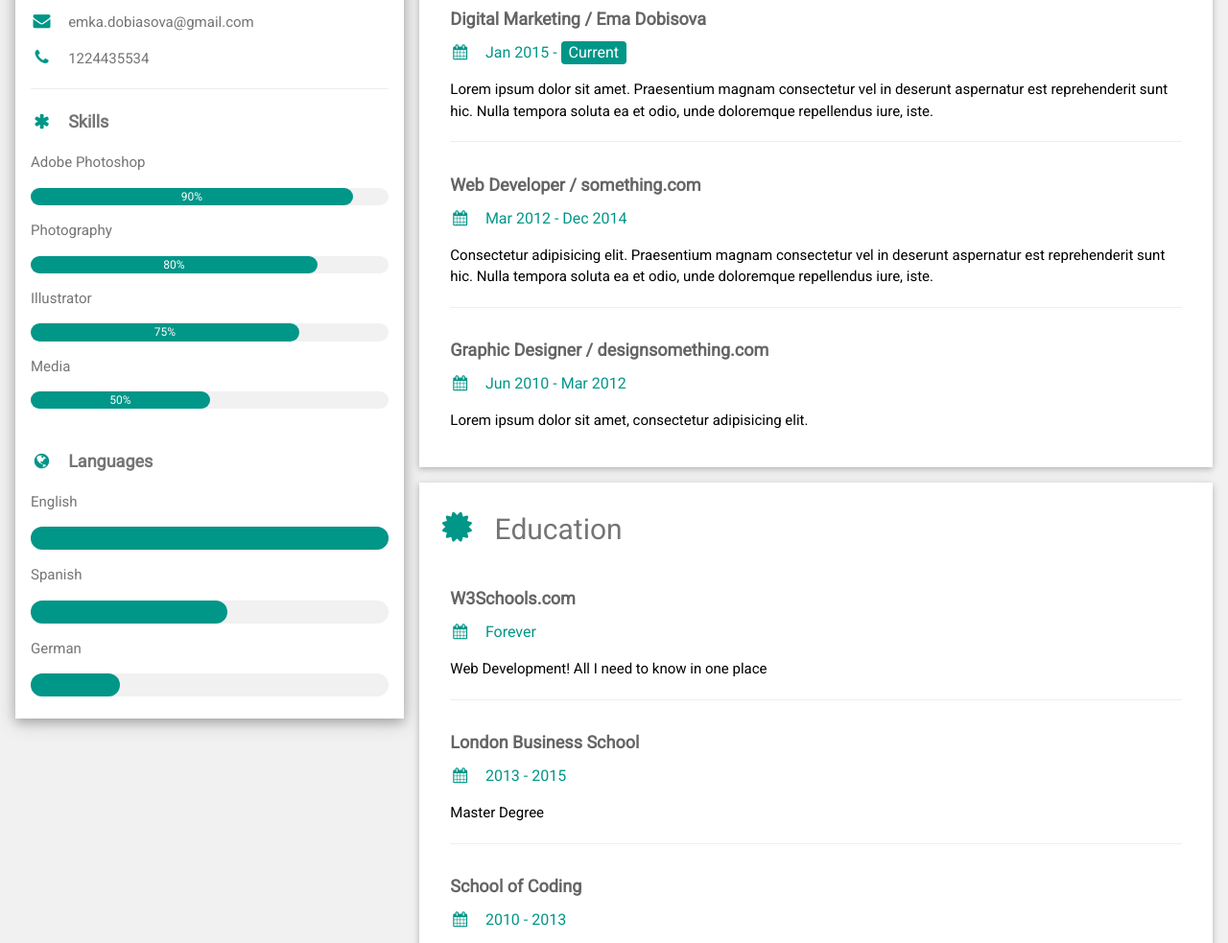
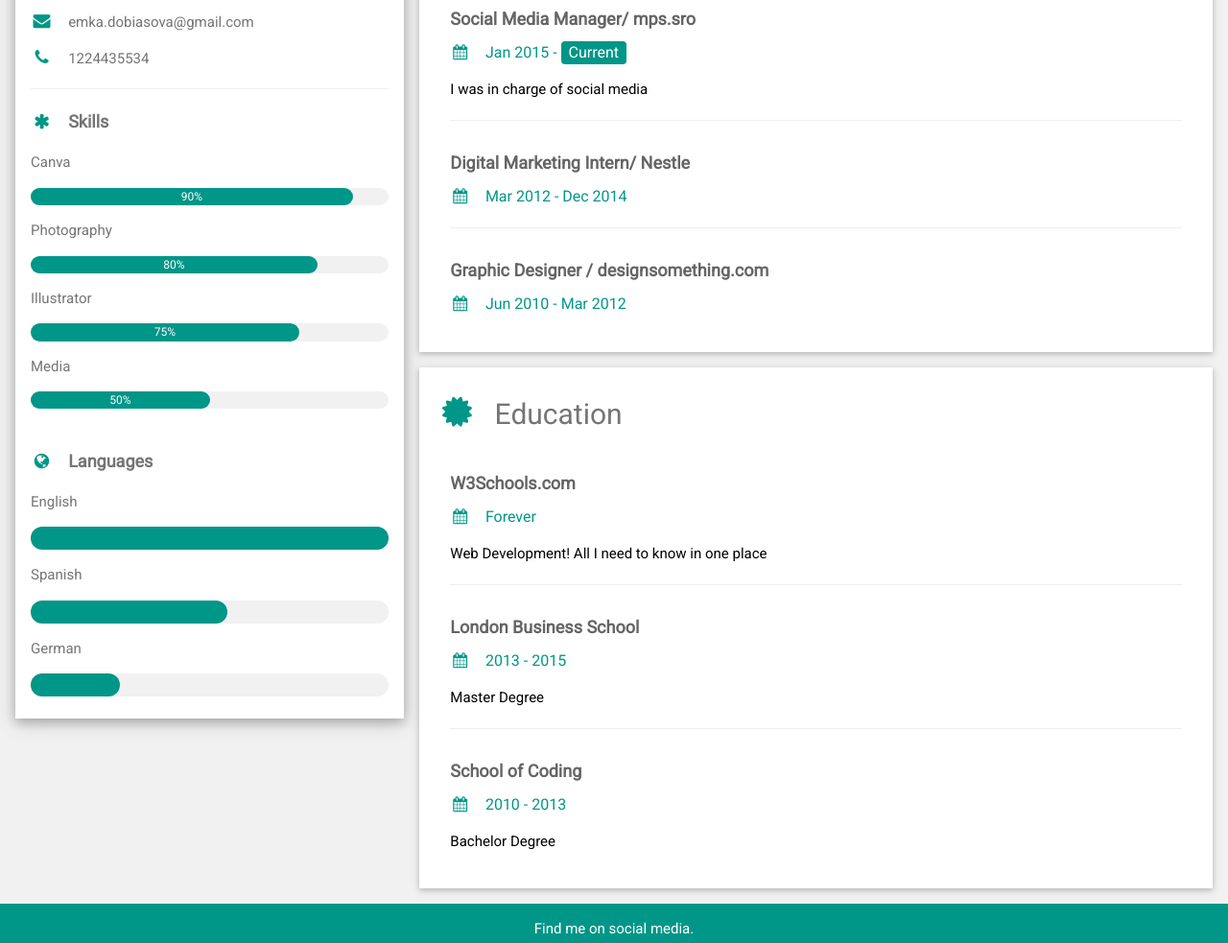
Before and after one commit to Ema-98-ka/Ema-98-ka.github.io, a plain HTML site: page index.html in a window 1280 px wide. Shown: the part 117-1100 px from the top of the page at 96% size. Drawn offline with nearby package versions, Linux system fonts and the light colour scheme.

Commit message:
new york

```diff
--- a/index.html
+++ b/index.html
@@ -37,7 +37,7 @@ html,body,h1,h2,h3,h4,h5,h6 {font-family: "Roboto", sans-serif}
           <hr>
 
           <p class="w3-large"><b><i class="fa fa-asterisk fa-fw w3-margin-right w3-text-teal"></i>Skills</b></p>
-          <p>Adobe Photoshop</p>
+          <p>Canva</p>
           <div class="w3-light-grey w3-round-xlarge w3-small">
             <div class="w3-container w3-center w3-round-xlarge w3-teal" style="width:90%">90%</div>
           </div>
@@ -83,21 +83,21 @@ html,body,h1,h2,h3,h4,h5,h6 {font-family: "Roboto", sans-serif}
       <div class="w3-container w3-card w3-white w3-margin-bottom">
         <h2 class="w3-text-grey w3-padding-16"><i class="fa fa-suitcase fa-fw w3-margin-right w3-xxlarge w3-text-teal"></i>Work Experience</h2>
         <div class="w3-container">
-          <h5 class="w3-opacity"><b>Digital Marketing / Ema Dobisova</b></h5>
+          <h5 class="w3-opacity"><b>Social Media Manager/ mps.sro</b></h5>
           <h6 class="w3-text-teal"><i class="fa fa-calendar fa-fw w3-margin-right"></i>Jan 2015 - <span class="w3-tag w3-teal w3-round">Current</span></h6>
-          <p>Lorem ipsum dolor sit amet. Praesentium magnam consectetur vel in deserunt aspernatur est reprehenderit sunt hic. Nulla tempora soluta ea et odio, unde doloremque repellendus iure, iste.</p>
+          <p>I was in charge of social media</p>
           <hr>
         </div>
         <div class="w3-container">
-          <h5 class="w3-opacity"><b>Web Developer / something.com</b></h5>
+          <h5 class="w3-opacity"><b> Digital Marketing Intern/ Nestle</b></h5>
           <h6 class="w3-text-teal"><i class="fa fa-calendar fa-fw w3-margin-right"></i>Mar 2012 - Dec 2014</h6>
-          <p>Consectetur adipisicing elit. Praesentium magnam consectetur vel in deserunt aspernatur est reprehenderit sunt hic. Nulla tempora soluta ea et odio, unde doloremque repellendus iure, iste.</p>
+          <p></p>
           <hr>
         </div>
         <div class="w3-container">
           <h5 class="w3-opacity"><b>Graphic Designer / designsomething.com</b></h5>
           <h6 class="w3-text-teal"><i class="fa fa-calendar fa-fw w3-margin-right"></i>Jun 2010 - Mar 2012</h6>
-          <p>Lorem ipsum dolor sit amet, consectetur adipisicing elit. </p><br>
+          <p> </p><br>
         </div>
       </div>
 
```
